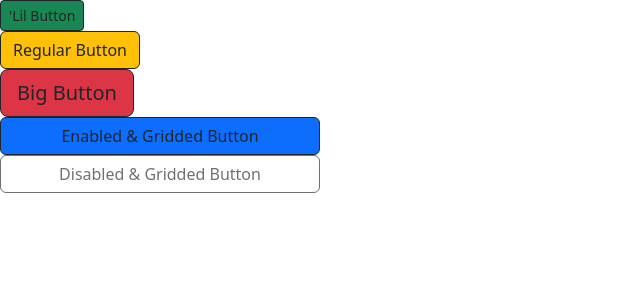
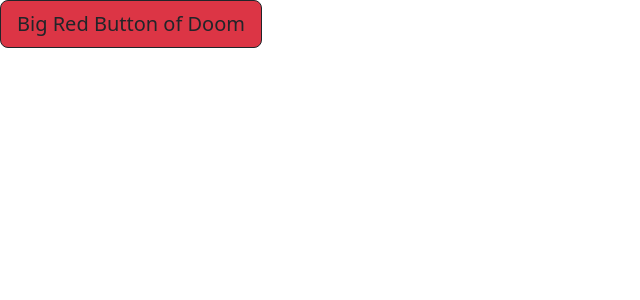
Before and after one commit to ElizaWymer/Finance-Tracker-WebProject, a React (Vite) app: page / in a window 1280 px wide. Shown: the top 300 px of the page, without its empty margins (0-640 px from the left). Built offline with nearby package versions, Linux system fonts and the light colour scheme; the HTML template or start-up script is replaced by a standard one.

Commit message:
Added button that displays an alert which can be dismissed

```diff
--- a/src/App.tsx
+++ b/src/App.tsx
@@ -1,51 +1,24 @@
+import { useState } from "react";
+import Alert from "./components/Alert";
 import ButtonComponent from "./components/ButtonComponent";
 
 function App() {
+  const [alertVisable, setAlertVisability] = useState(false);
+
   return (
     <div>
+      {alertVisable && (
+        <Alert onClose={() => setAlertVisability(false)}>
+          The world is ending!!!
+        </Alert>
+      )}
       <ButtonComponent
-        buttonClicked={() => console.log("Clicked")}
-        colour="success"
-        outline="dark"
-        size="sm"
-      >
-        'Lil
-      </ButtonComponent>
-
-      <ButtonComponent
-        buttonClicked={() => console.log("Clicked")}
-        colour="warning"
-        outline="dark"
-      >
-        Regular
-      </ButtonComponent>
-
-      <ButtonComponent
-        buttonClicked={() => console.log("Clicked")}
+        buttonClicked={() => setAlertVisability(true)}
         colour="danger"
         outline="dark"
         size="lg"
       >
-        Big
-      </ButtonComponent>
-
-      <ButtonComponent
-        buttonClicked={() => console.log("Clicked")}
-        colour="primary"
-        outline="dark"
-        gridshit="d-grid gap-2 col-3 mx-auto"
-      >
-        Enabled & Gridded
-      </ButtonComponent>
-
-      <ButtonComponent
-        buttonClicked={() => console.log("Clicked")}
-        colour="primary"
-        outline="dark"
-        gridshit="d-grid gap-2 col-3 mx-auto"
-        disable={true}
-      >
-        Disabled & Gridded
+        Big Red Button of Doom
       </ButtonComponent>
     </div>
   );
--- a/src/components/Alert.tsx
+++ b/src/components/Alert.tsx
@@ -2,10 +2,22 @@ import { ReactNode } from "react";
 
 interface Props {
   children: ReactNode;
+  onClose: () => void;
 }
 
-const Alert = ({ children }: Props) => {
-  return <div className="alert alert-primary">{children}</div>;
+const Alert = ({ children, onClose }: Props) => {
+  return (
+    <div className="alert alert-danger alert-dismissible ">
+      <button
+        type="button"
+        className="btn-close"
+        data-dismiss="alert"
+        aria-label="Close"
+        onClick={onClose}
+      ></button>
+      {children}
+    </div>
+  );
 };
 
 export default Alert;
--- a/src/components/ButtonComponent.tsx
+++ b/src/components/ButtonComponent.tsx
@@ -33,7 +33,7 @@ const ButtonComponent = ({
         disabled={disable ? true : false}
         onClick={buttonClicked}
       >
-        {children} Button
+        {children}
       </button>
     </div>
   );
```
